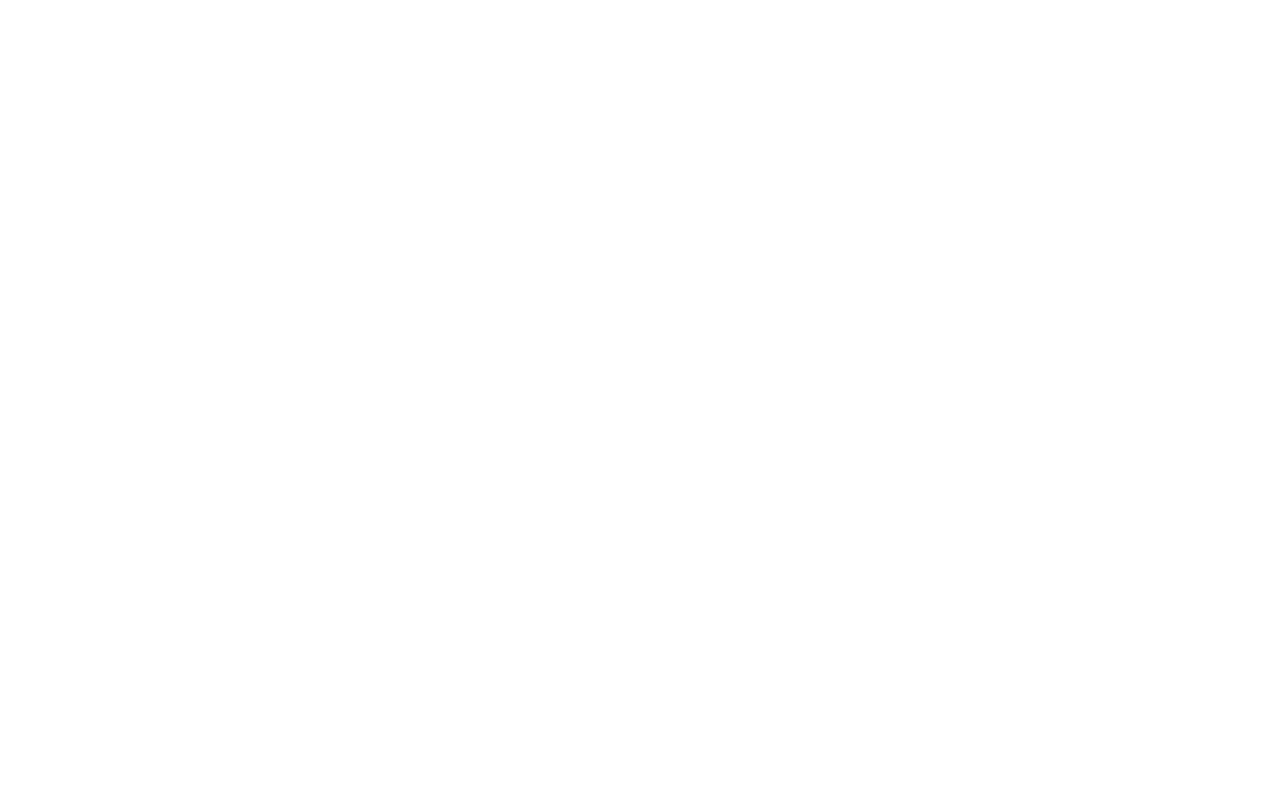
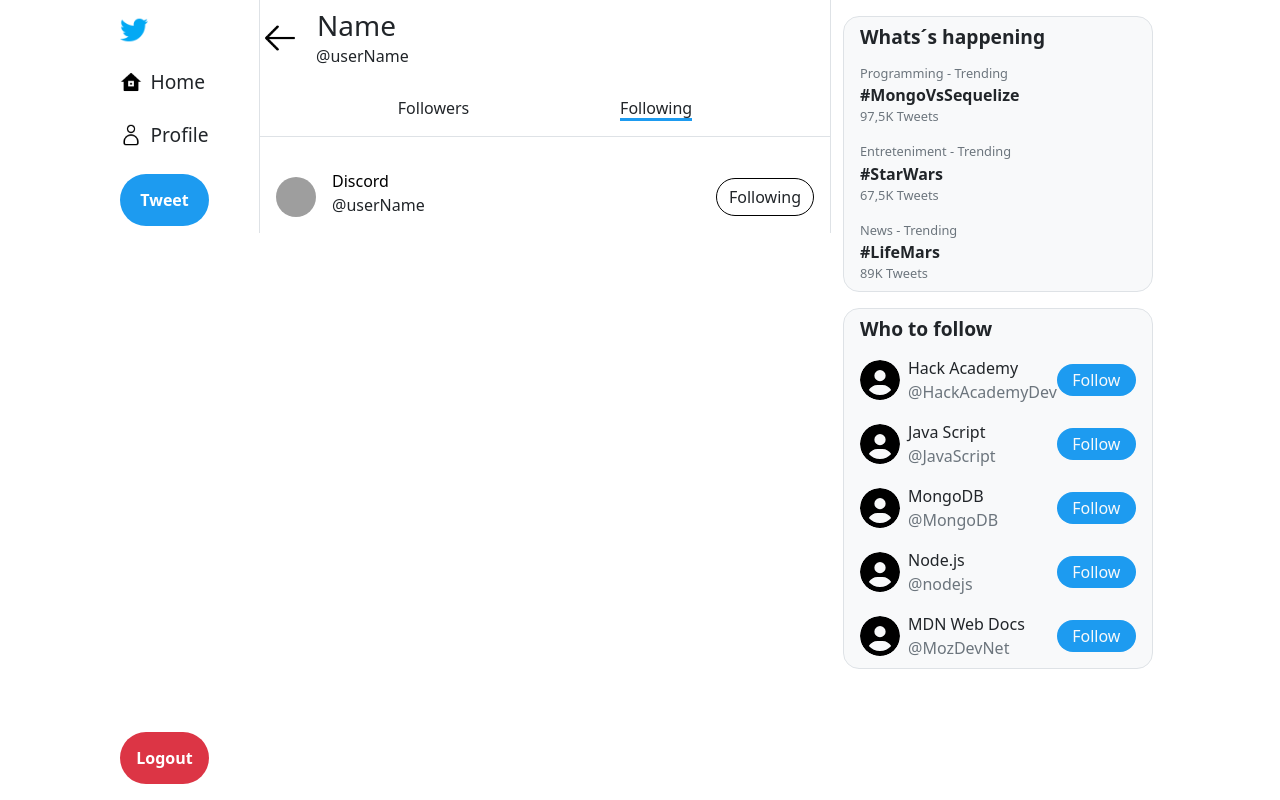
Before and after one commit to lautato15/React_Twitter, a React (Vite) app: page /following in a window 1280 px wide. Before the commit this address had no page. Built offline with nearby package versions, Linux system fonts and the light colour scheme; grey boxes are pictures that could not be loaded.

Commit message:
FollowingJSX

```diff
--- a/src/App.jsx
+++ b/src/App.jsx
@@ -5,6 +5,7 @@
 import Login from "./components/Login";
 import Profile from "./components/Profile";
 import SignUp from "./components/SignUp";
+import Following from "./components/Following";
 function App() {
   return (
     <>
@@ -13,6 +14,7 @@
         <Route path="/signup" element={<SignUp />} />
         <Route path="/login" element={<Login />} />
         <Route path="/profile" element={<Profile />} />
+        <Route path="/following" element={<Following />} />
       </Routes>
     </>
   );
--- /dev/null
+++ b/src/components/Following.jsx
@@ -0,0 +1,59 @@
+import React from "react";
+import SidebarLeft from "./partials/SidebarLeft";
+import Sidebar from "./partials/Sidebar";
+const Following = () => {
+  return (
+    <div>
+      <section class="container followSection">
+        <div class="row followSection">
+          <SidebarLeft />
+          <div class="col-11 col-md-7 col-lg-6 p-0">
+            <div class="d-flex align-items-center mt-2">
+              <div class="">
+                <img src="/flecha-hacia-abajo.png" alt="" class="iconAccount" />
+              </div>
+              <div class="">
+                <a href="#" class="btn p-0 ms-3 text-start">
+                  <h3 class="mb-0">Name</h3>
+                </a>
+                <p class="bg-transparent ms-3 mb-0">@userName</p>
+              </div>
+            </div>
+            <div class="d-flex justify-content-evenly mt-4 border-bottom">
+              <a href="#" class="btn">
+                <h6>Followers</h6>
+              </a>
+              <a href="#" class="btn">
+                <h6 class="followUnderLine">Following</h6>
+              </a>
+            </div>
+            {/* <%for (let i = 0; i <=10 ; i++) {%> */}
+            <div class="d-flex flex-row mt-4">
+              <div class="d-flex align-items-center ms-3">
+                <img class="iconAccount rounded-5" src="/account.png" alt="" />
+              </div>
+              <div class="ms-3 mt-2">
+                <a
+                  href="#"
+                  class="link-underline link-underline-opacity-0 text-black"
+                >
+                  Discord
+                </a>
+                <p class="">@userName</p>
+              </div>
+              <div class="ms-auto d-flex align-items-center me-3">
+                <button class="btn border border-black rounded-pill">
+                  Following
+                </button>
+              </div>
+            </div>
+            {/* <%}%> */}
+          </div>
+          <Sidebar />
+        </div>
+      </section>
+    </div>
+  );
+};
+
+export default Following;
```
